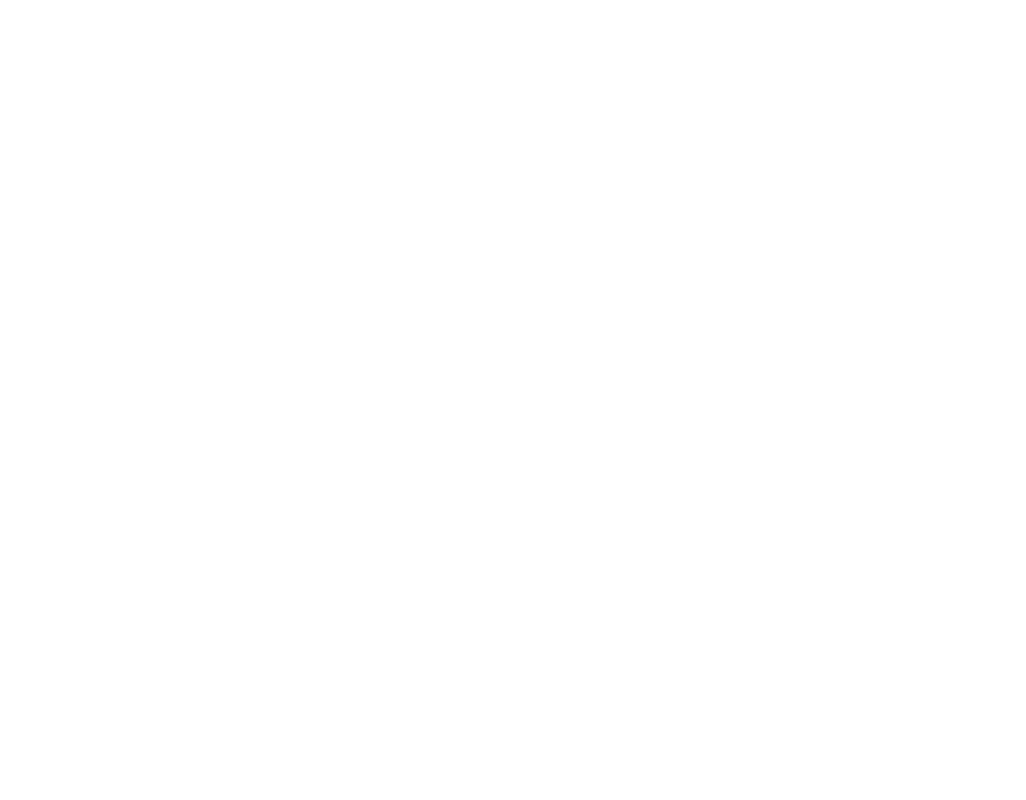
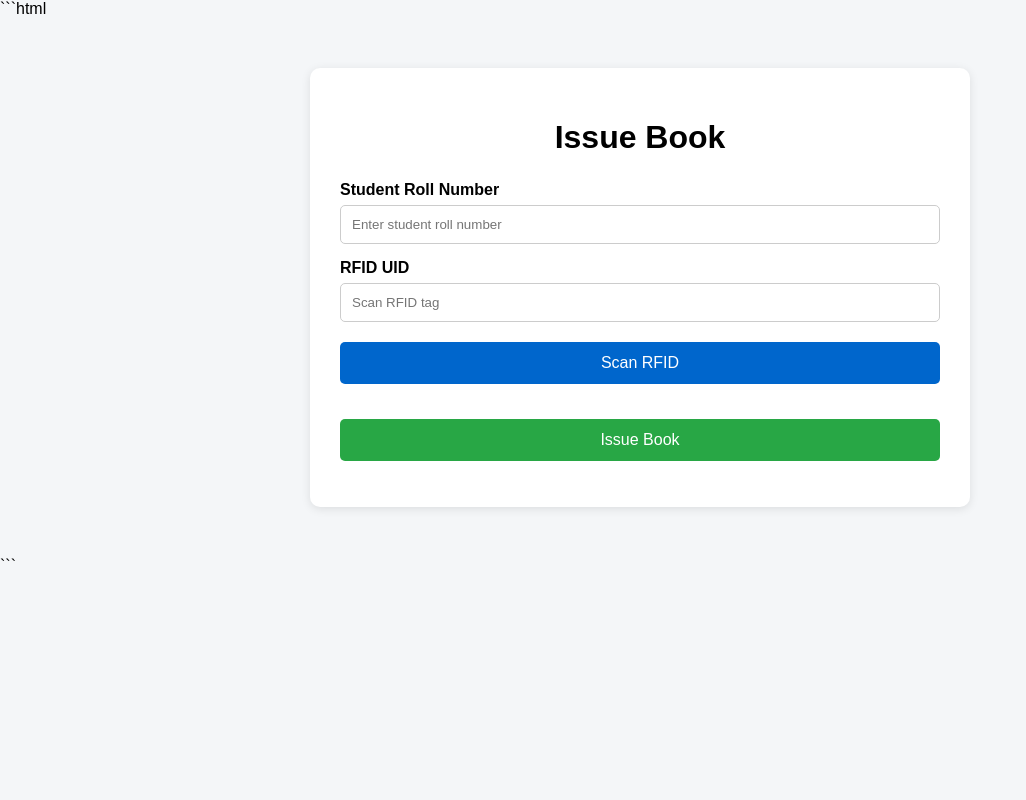
Before and after one commit to Gayathiri-11/RFID-Library-Management-System, a Flask app: page /issue_book in a window 1280 px wide. Before the commit the part shown is empty. Shown: the whole page, without its empty margins (0-1026 px from the left). Run offline with Flask 3, Linux system fonts and the light colour scheme.

Commit message:
Fix Issue Book page

````diff
--- a/templates/issue_book.html
+++ b/templates/issue_book.html
@@ -1,54 +1,222 @@
+```html
+<!DOCTYPE html>
+<html lang="en">
+<head>
+    <meta charset="UTF-8">
+    <meta name="viewport" content="width=device-width, initial-scale=1.0">
+    <title>Issue Book</title>
+
+    <style>
+        body {
+            font-family: Arial, sans-serif;
+            background: #f4f6f8;
+            margin: 0;
+            padding: 0;
+        }
+
+        .container {
+            width: 90%;
+            max-width: 600px;
+            margin: 50px auto;
+            background: white;
+            padding: 30px;
+            border-radius: 10px;
+            box-shadow: 0 2px 10px rgba(0,0,0,0.1);
+        }
+
+        h1 {
+            text-align: center;
+            margin-bottom: 25px;
+        }
+
+        label {
+            display: block;
+            margin-top: 15px;
+            margin-bottom: 6px;
+            font-weight: bold;
+        }
+
+        input {
+            width: 100%;
+            padding: 11px;
+            box-sizing: border-box;
+            border: 1px solid #ccc;
+            border-radius: 5px;
+        }
+
+        button {
+            width: 100%;
+            padding: 12px;
+            margin-top: 20px;
+            border: none;
+            border-radius: 5px;
+            cursor: pointer;
+            font-size: 16px;
+        }
+
+        .scan-btn {
+            background: #0066cc;
+            color: white;
+        }
+
+        .issue-btn {
+            background: #28a745;
+            color: white;
+        }
+
+        button:hover {
+            opacity: 0.9;
+        }
+
+        #statusMsg {
+            text-align: center;
+            margin-top: 15px;
+            font-weight: bold;
+        }
+    </style>
+</head>
+
+<body>
+
+<div class="container">
+
+    <h1>Issue Book</h1>
+
+    <form method="POST" action="/issue_book">
+
+        <label for="roll_number">Student Roll Number</label>
+
+        <input
+            type="text"
+            id="roll_number"
+            name="roll_number"
+            placeholder="Enter student roll number"
+            required
+        >
+
+        <label for="uid">RFID UID</label>
+
+        <input
+            type="text"
+            id="uid"
+            name="uid"
+            placeholder="Scan RFID tag"
+            readonly
+            required
+        >
+
+        <button
+            type="button"
+            class="scan-btn"
+            onclick="scanRFID()">
+            Scan RFID
+        </button>
+
+        <div id="statusMsg"></div>
+
+        <button
+            type="submit"
+            class="issue-btn">
+            Issue Book
+        </button>
+
+    </form>
+
+</div>
+
 <script>
 function scanRFID() {
 
-    document.getElementById("statusMsg").innerHTML =
-        "Waiting for RFID tag...";
+    const statusMsg = document.getElementById("statusMsg");
+    const uidField = document.getElementById("uid");
 
-    document.getElementById("statusMsg").style.color = "#0066cc";
+    statusMsg.innerHTML = "Waiting for RFID tag...";
+    statusMsg.style.color = "#0066cc";
 
-    const checkUID = setInterval(() => {
+    const checkUID = setInterval(function () {
 
-        fetch('/api/rfid')
-        .then(response => response.json())
-        .then(data => {
+        fetch("/api/rfid")
+            .then(function(response) {
+                if (!response.ok) {
+                    throw new Error("RFID API error: " + response.status);
+                }
+                return response.json();
+            })
+            .then(function(data) {
 
                 if (data.uid && data.uid.trim() !== "") {
 
                     clearInterval(checkUID);
 
-                let uid = data.uid.trim();
+                    const uid = data.uid.trim();
 
-                document.getElementById('uid').value = uid;
+                    uidField.value = uid;
 
-                fetch('/check_book/' + encodeURIComponent(uid))
-                .then(res => res.json())
-                .then(book => {
+                    return fetch(
+                        "/check_book/" + encodeURIComponent(uid)
+                    );
+                }
 
-                    let msg = document.getElementById("statusMsg");
+                return null;
+            })
+            .then(function(response) {
+
+                if (!response) {
+                    return null;
+                }
+
+                if (!response.ok) {
+                    throw new Error(
+                        "Book status error: " + response.status
+                    );
+                }
+
+                return response.json();
+            })
+            .then(function(book) {
+
+                if (!book) {
+                    return;
+                }
 
                 if (book.status === "Available") {
-                        msg.innerHTML = "🟢 Book is Available";
-                        msg.style.color = "green";
-                    }
-                    else if (book.status === "Issued") {
-                        msg.innerHTML = "🔴 Book Already Issued";
-                        msg.style.color = "red";
-                    }
-                    else {
-                        msg.innerHTML = "⚠ Book Not Found";
-                        msg.style.color = "orange";
-                    }
-                });
+
+                    statusMsg.innerHTML =
+                        "🟢 Book is Available";
+
+                    statusMsg.style.color = "green";
+
+                } else if (book.status === "Issued") {
+
+                    statusMsg.innerHTML =
+                        "🔴 Book Already Issued";
+
+                    statusMsg.style.color = "red";
+
+                } else {
+
+                    statusMsg.innerHTML =
+                        "⚠ Book Not Found";
+
+                    statusMsg.style.color = "orange";
                 }
             })
-        .catch(error => {
+            .catch(function(error) {
+
                 clearInterval(checkUID);
-            console.error(error);
-            document.getElementById("statusMsg").innerHTML =
+
+                console.error("RFID error:", error);
+
+                statusMsg.innerHTML =
                     "RFID connection failed";
-            document.getElementById("statusMsg").style.color = "red";
+
+                statusMsg.style.color = "red";
             });
 
     }, 1000);
 }
 </script>
+
+</body>
+</html>
+```
````
Lines whose indentation alone changed are shown as unchanged.
